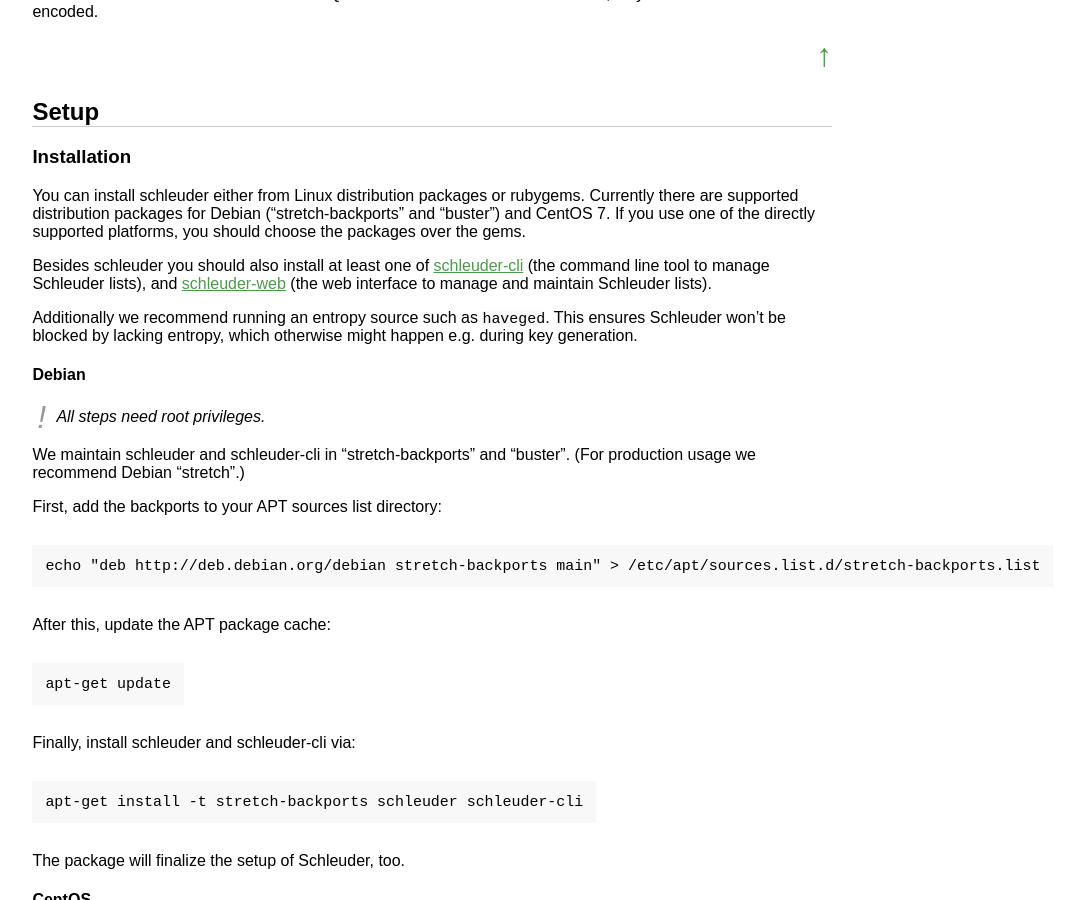
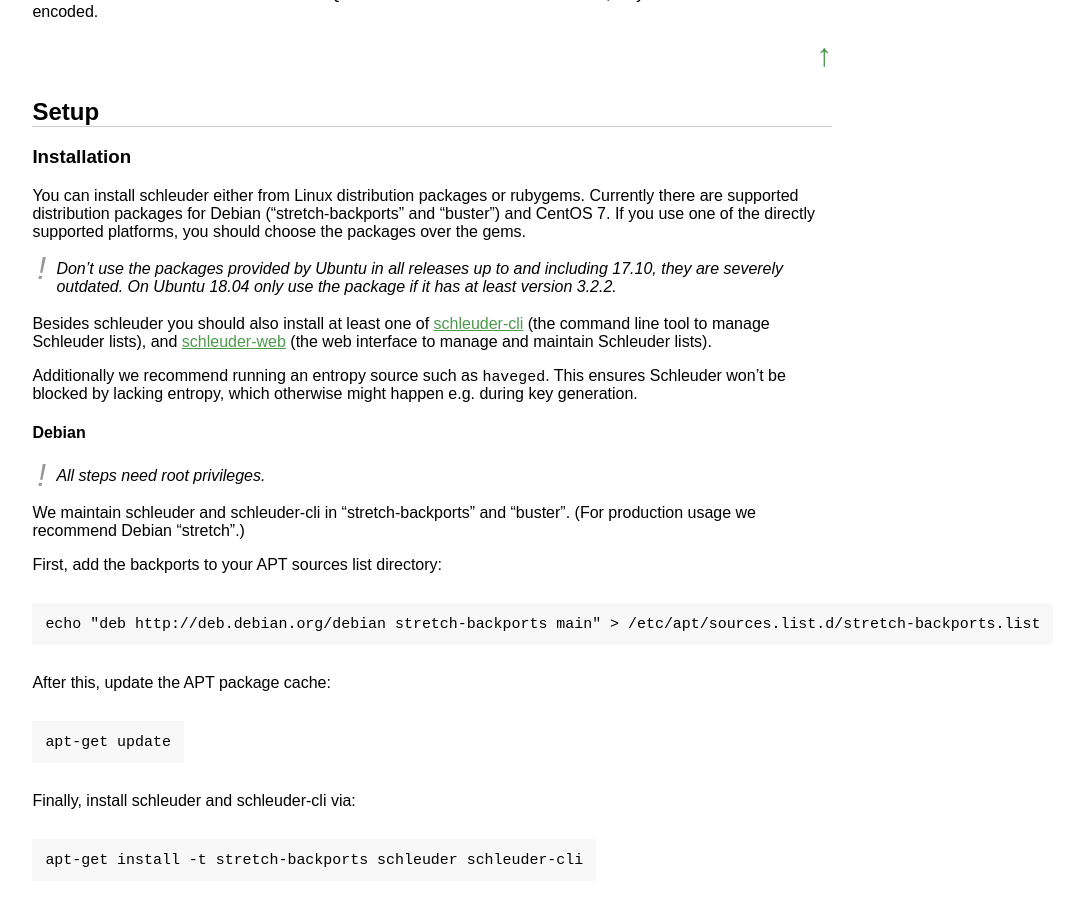
Before and after one commit to schleuder/schleuder-website, a Jekyll site: the page built from docs/index.md, in a window 1280 px wide and 900 px high, scrolled down 2249 px. Shown: the whole window, without its empty margins (6-1076 px from the left). Built offline with Jekyll 4.4.1, drawn with Linux system fonts in a browser that asks for light colours.

Commit message:
docs: Add note that Ubuntu packages shouldn't be used
The packages provided by Ubuntu are severly outdated -- don't use these!

Closes #31

```diff
--- a/docs/index.md
+++ b/docs/index.md
@@ -69,6 +69,9 @@
 ### Installation
 
 You can install schleuder either from Linux distribution packages or rubygems. Currently there are supported distribution packages for Debian ("stretch-backports" and "buster") and CentOS 7. If you use one of the directly supported platforms, you should choose the packages over the gems.
+
+{: .note}
+Don't use the packages provided by Ubuntu in all releases up to and including 17.10, they are severely outdated. On Ubuntu 18.04 only use the package if it has at least version 3.2.2.
 
 Besides schleuder you should also install at least one of [schleuder-cli](https://0xacab.org/schleuder/schleuder-cli) (the command line tool to manage Schleuder lists), and [schleuder-web](https://0xacab.org/schleuder/schleuder-web) (the web interface to manage and maintain Schleuder lists).
 
```
